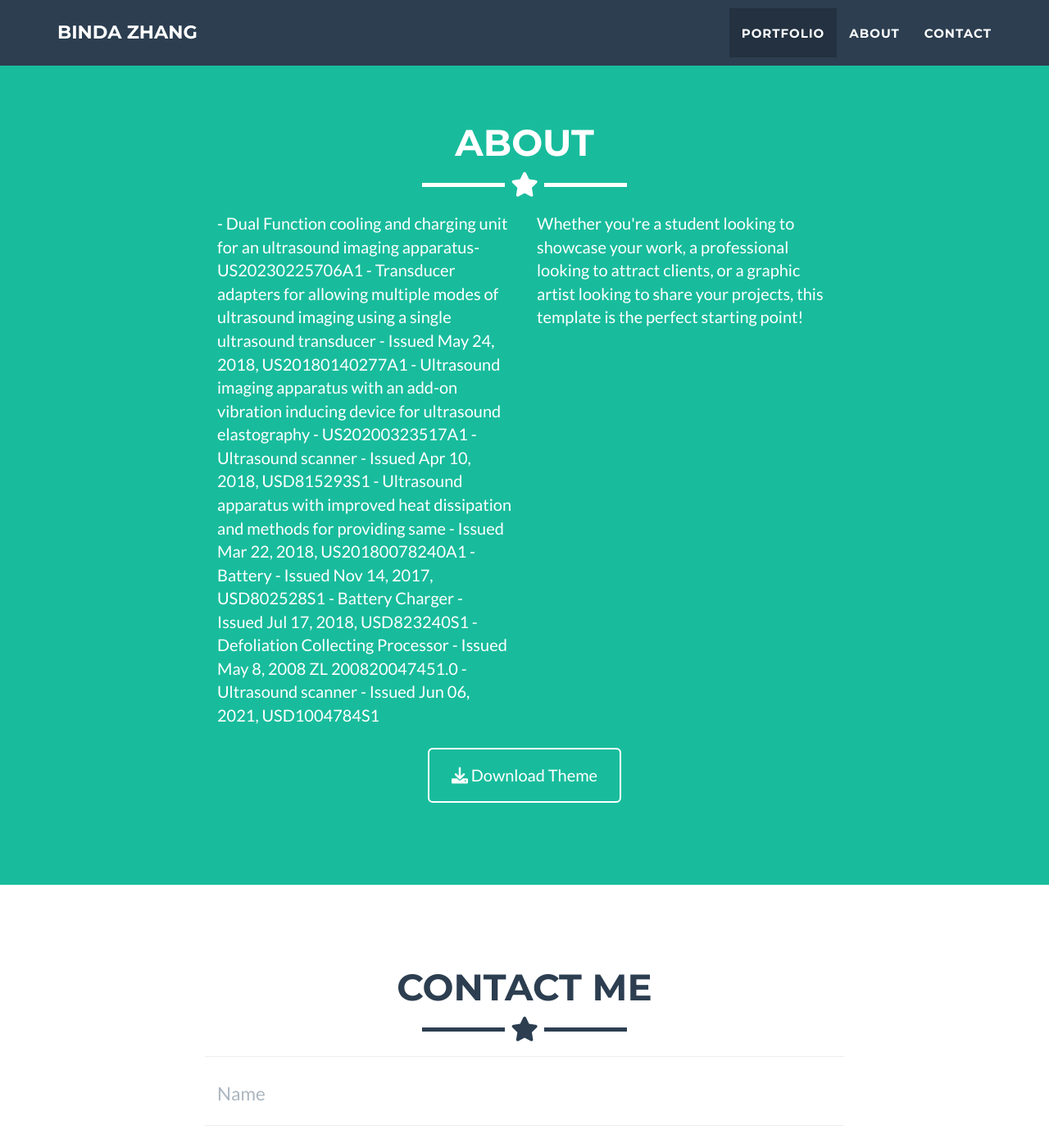
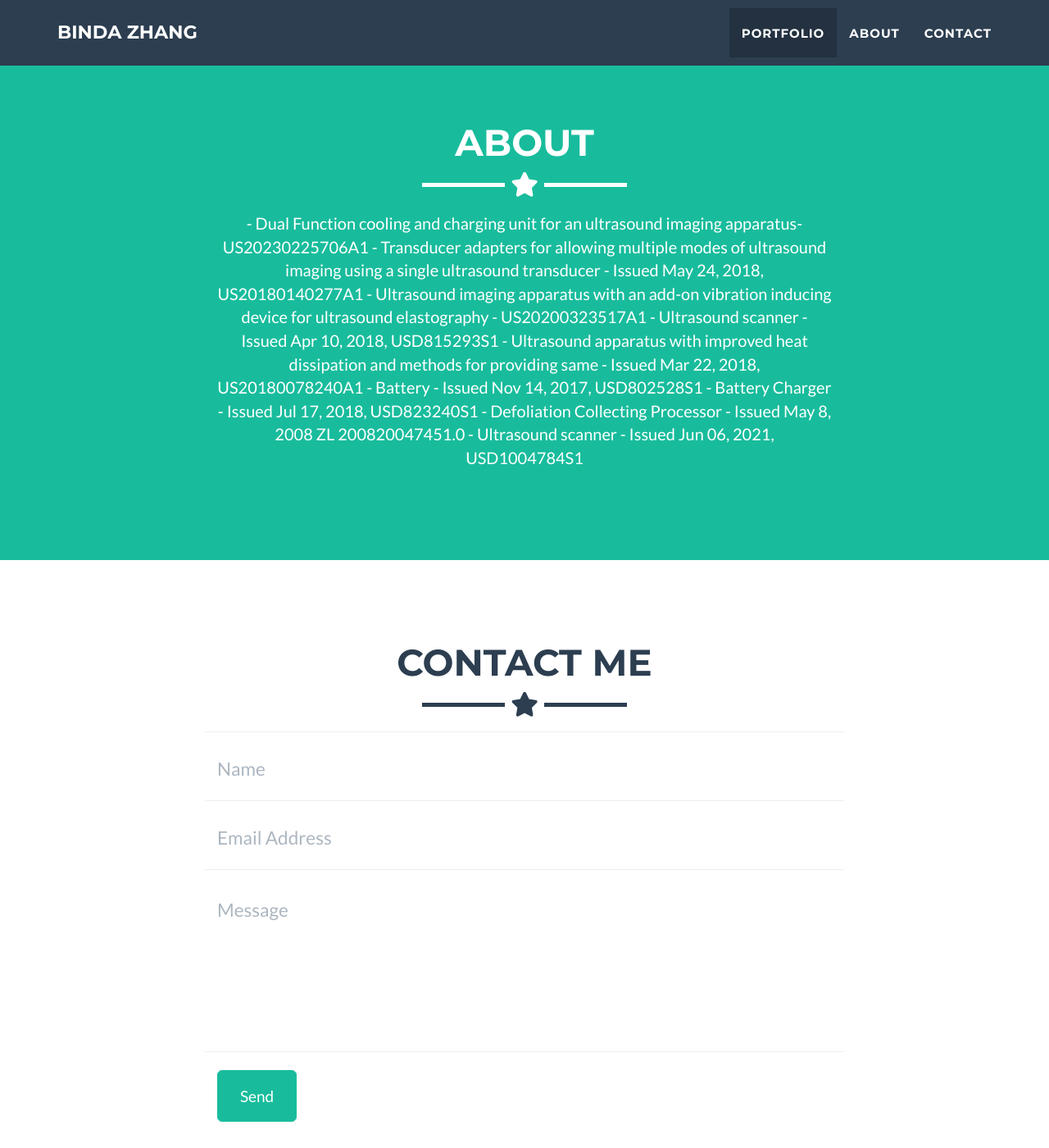
Before and after one commit to bindaz/bindaz.github.io, a Jekyll site: the page built from _posts/2014-07-18-project-1.markdown, in a window 1280 px wide and 1400 px high, scrolled down 1623 px. Shown: the whole window at 82% size. Built offline with Jekyll 4.4.1, drawn with Linux system fonts in a browser that asks for light colours.

Commit message:
Update about.html

```diff
--- a/_includes/about.html
+++ b/_includes/about.html
@@ -8,7 +8,7 @@
       </div>
     </div>
     <div class="row">
-      <div class="col-lg-4 col-lg-offset-2">
+      <div class="col-lg-8 col-lg-offset-2 text-center">
         <p>- Dual Function cooling and charging unit for an ultrasound imaging apparatus-US20230225706A1
 - Transducer adapters for allowing multiple modes of ultrasound imaging using a single ultrasound transducer - Issued May 24, 2018, US20180140277A1
 - Ultrasound imaging apparatus with an add-on vibration inducing device for ultrasound elastography - US20200323517A1
@@ -18,14 +18,6 @@
 - Battery Charger - Issued Jul 17, 2018, USD823240S1
 - Defoliation Collecting Processor - Issued May 8, 2008 ZL 200820047451.0
 - Ultrasound scanner - Issued Jun 06, 2021, USD1004784S1 </p>
-      </div>
-      <div class="col-lg-4">
-        <p>Whether you're a student looking to showcase your work, a professional looking to attract clients, or
-          a graphic artist looking to share your projects, this template is the perfect starting point! </p>
-      </div>
-      <div class="col-lg-8 col-lg-offset-2 text-center">
-        <a href="https://github.com/jeromelachaud/freelancer-theme" class="btn btn-lg btn-outline">
-          <i class="fa fa-download"></i> Download Theme
         </a>
       </div>
     </div>
```
